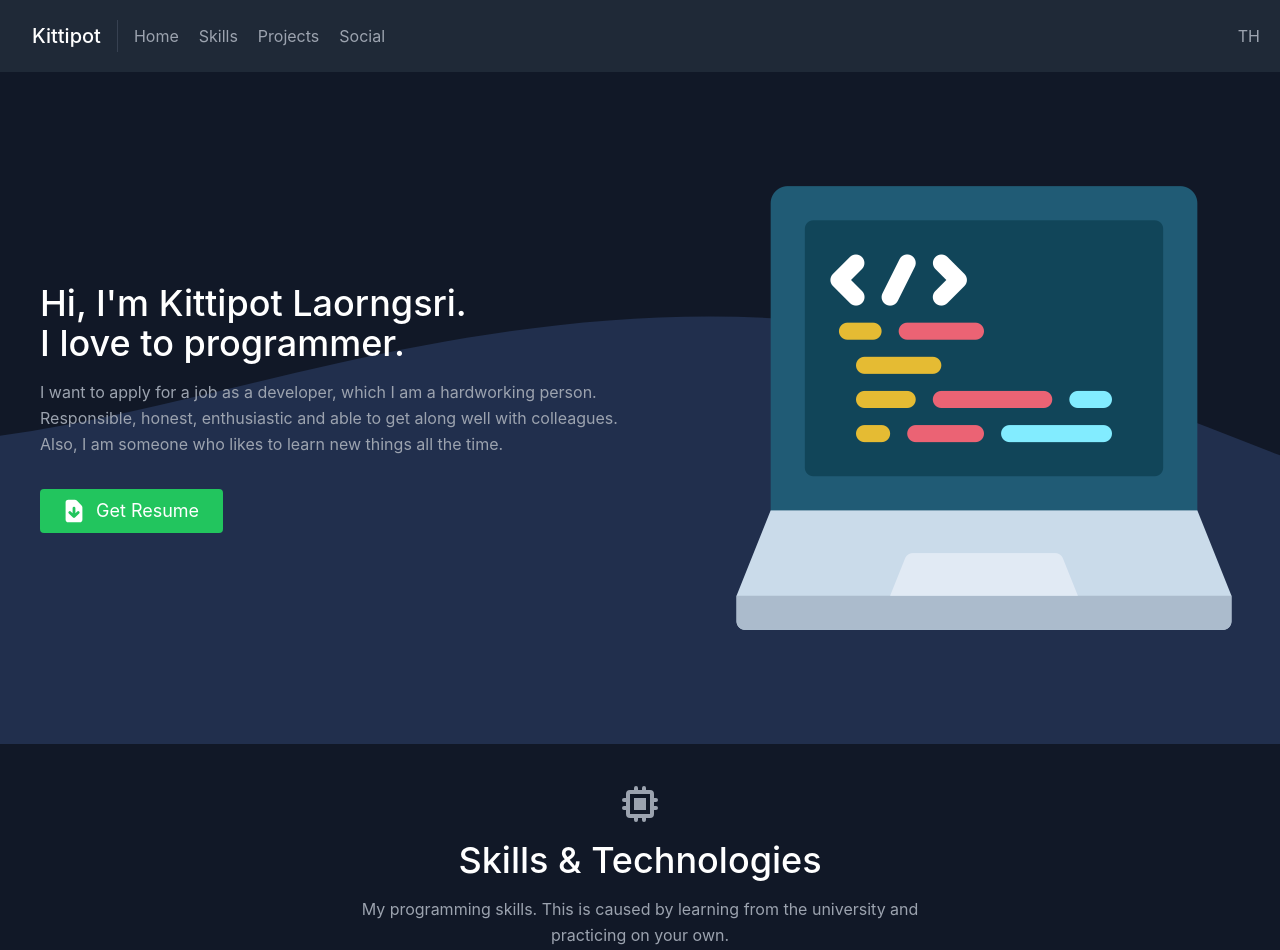
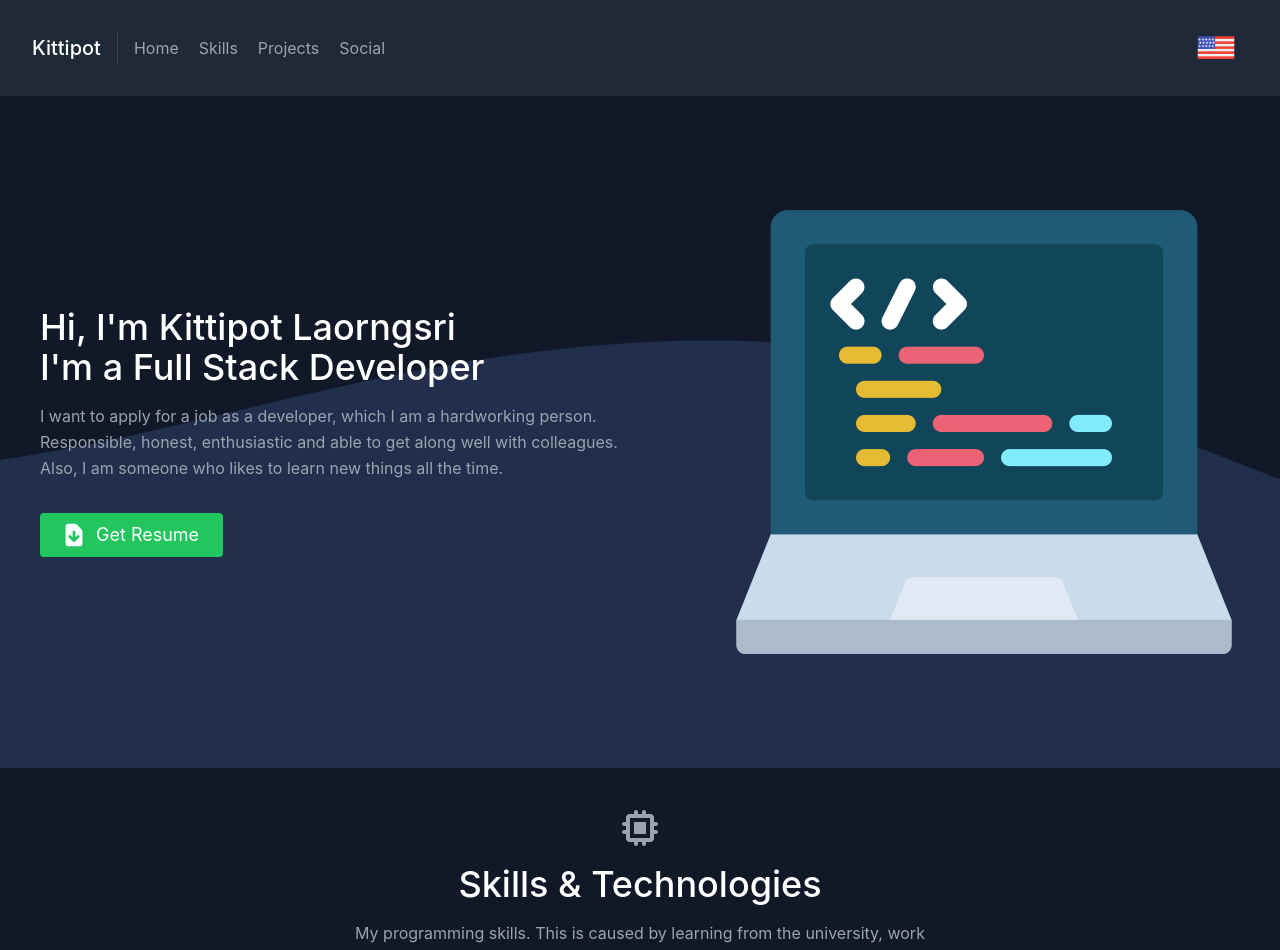
Before and after one commit to Kittipot321/kittipot321.github.io, a React (Create React App) app: page / in a window 1280 px wide. Shown: the top 950 px of the page. Built offline with nearby package versions, Linux system fonts and the light colour scheme; what i18next-xhr-backend would draw is missing.

Commit message:
add translation in thai language

```diff
--- a/src/components/About.js
+++ b/src/components/About.js
@@ -1,43 +1,44 @@
-import logo from '../logo.png'
-import Resume from '../assets/resume.pdf'
-import Portfolio from '../assets/portfolio.pdf'
-import Slide from 'react-reveal/Slide';
-import Fade from 'react-reveal/Fade';
+import logo from "../logo.png";
+import Resume from "../assets/resume.pdf";
+import Slide from "react-reveal/Slide";
+import Fade from "react-reveal/Fade";
 import { DocumentDownloadIcon, BriefcaseIcon } from "@heroicons/react/solid";
-import svgBackground from '../assets/wave.svg'
+import svgBackground from "../assets/wave.svg";
+import { useTranslation } from "react-i18next";
 function About() {
+  const { t } = useTranslation();
   return (
     <section>
       <div
         className="container-fluid bg-gray-900 mx-auto flex px-10 py-20 md:flex-row flex-col items-center"
         style={{
           backgroundImage: `url(${svgBackground})`,
-                    backgroundSize: 'cover',
-                    backgroundAttachment:'fixed',
-                    backgroundPosition: 'bottom',
-                    minHeight: '80vh', // Ensure the background covers the full viewport heights
+          backgroundSize: "cover",
+          backgroundAttachment: "fixed",
+          backgroundPosition: "bottom",
+          minHeight: "80vh", // Ensure the background covers the full viewport heights
         }}
       >
         <div className="lg:flex-grow md:w-1/2 lg:pr-24 md:pr-16 flex flex-col md:items-start md:text-left mb-16 md:mb-0 items-center text-center">
           <Slide left>
             <h1 className="title-font sm:text-4xl text-3xl mb-4 font-medium text-white">
-                            Hi, I'm Kittipot Laorngsri.
-                            <br className="hidden lg:inline-block" />I love to programmer.
+              {t("about.header_1")}
+              <br className="hidden lg:inline-block" />
+              {t("about.header_2")}
             </h1>
           </Slide>
           <Fade>
-                        <p className="mb-8 leading-relaxed">
-                            I want to apply for a job as a developer, which I am a hardworking person. Responsible, honest, enthusiastic and able to get along well with colleagues. Also, I am someone who likes to learn new things all the time.
-                        </p>
+            <p className="mb-8 leading-relaxed">{t("about.subtitle_1")}</p>
           </Fade>
           <div className="flex justify-center">
             <Fade bottom>
               <a
                 href={Resume}
                 className="transition inline-flex text-white bg-green-500 border-0 py-2 px-6 focus:outline-none hover:bg-green-600 rounded text-lg"
-                                download>
+                download
+              >
                 <DocumentDownloadIcon className="mr-2 -ml-1 w-7 h-7" />
-                                Get Resume
+                {t("about.get_resume_button")}
               </a>
             </Fade>
             {/* <Fade top>
@@ -63,4 +64,4 @@ function About() {
     </section>
   );
 }
-export default About
+export default About;
--- a/src/components/Footer.js
+++ b/src/components/Footer.js
@@ -1,8 +1,13 @@
-const presentDate = new Date().getFullYear()
+const presentDate = new Date().getFullYear();
 export default function Footer() {
   return (
-        <footer class="p-4 shadow md:flex md:items-center md:justify-between md:p-6 dark:bg-gray-800">
-            <span class="text-sm text-gray-500 sm:text-center dark:text-gray-400">© 2022 - {presentDate} <a href="https://kittipot.vercel.app/" class="hover:underline">Kittipot Laorngsri</a> All Rights Reserved.
+    <footer class="p-4 shadow md:flex md:items-center md:justify-between md:p-6 bg-gray-900">
+      <span class="text-sm text-gray-500 sm:text-center dark:text-gray-400">
+        © 2022 - {presentDate}{" "}
+        <a href="https://kittipot.vercel.app/" class="hover:underline">
+          Kittipot Laorngsri
+        </a>{" "}
+        All Rights Reserved.
       </span>
       <ul class="flex flex-wrap items-center mt-3 text-sm text-gray-500 dark:text-gray-400 sm:mt-0">
         {/* <li>
@@ -19,5 +24,5 @@ export default function Footer() {
                 </li> */}
       </ul>
     </footer>
-    )
+  );
 }
--- a/src/components/Navbar.js
+++ b/src/components/Navbar.js
@@ -1,5 +1,6 @@
 import { useTranslation } from "react-i18next";
 import SmoothscrollLink from "./SmoothscrollLink";
+import SwitchLanguages from "./common/SwitchLanguages";
 
 function Navbar() {
   const { t, i18n } = useTranslation();
@@ -21,17 +22,11 @@ function Navbar() {
           <SmoothscrollLink targetId={"projects"} title={t("navbar.nav3")} />
           <SmoothscrollLink targetId={"social"} title={t("navbar.nav4")} />
         </nav>
-                <nav className="flex flex-wrap items-center text-base" style={{cursor: "pointer"}}>
-                    {i18n.language === "th" ? (
-                        <div onClick={() => changeLanguage("en")}>
-                            EN
-                        </div>
-                    ): (
-                        <div onClick={() => changeLanguage("th")}>
-                            TH
-                        </div>
-                    )}
-
+        <nav
+          className="flex flex-wrap items-center text-base"
+          style={{ cursor: "pointer" }}
+        >
+          <SwitchLanguages />
         </nav>
         {/* <a
                     href="#contact"
@@ -43,4 +38,4 @@ function Navbar() {
     </header>
   );
 }
-export default Navbar
+export default Navbar;
--- a/src/components/Skills.js
+++ b/src/components/Skills.js
@@ -1,18 +1,20 @@
 import { BadgeCheckIcon, ChipIcon } from "@heroicons/react/solid";
 import React from "react";
 import { skills } from "../data/skills_data";
-import Fade from 'react-reveal/Fade';
+import Fade from "react-reveal/Fade";
+import { useTranslation } from "react-i18next";
 export default function Skills() {
+  const { t } = useTranslation();
   return (
-        <section id="skills" style={{scrollMarginTop: '50px'}}>
+    <section id="skills" style={{ scrollMarginTop: "50px" }}>
       <div className="container-fluid px-5 py-10 mx-auto bg-gray-900">
         <div className="text-center mb-20">
           <ChipIcon className="w-10 inline-block mb-4" />
           <h1 className="sm:text-4xl text-3xl font-medium title-font text-white mb-4">
-                        Skills &amp; Technologies
+            {t("skill.header")}
           </h1>
           <p className="text-base leading-relaxed xl:w-2/4 lg:w-3/4 mx-auto">
-                        My programming skills. This is caused by learning from the university and practicing on your own.
+            {t("skill.subtitle")}
           </p>
         </div>
         <div className="flex flex-wrap lg:w-4/5 sm:mx-auto sm:mb-2 -mx-2">
--- /dev/null
+++ b/src/components/common/IconImg.js
@@ -0,0 +1,3 @@
+export default function IconImg({ src, alt, className }) {
+  return <img src={src} alt={alt} className={className} />;
+}
--- /dev/null
+++ b/src/components/common/SwitchLanguages.js
@@ -0,0 +1,30 @@
+import { useTranslation } from "react-i18next";
+import IconImg from "./IconImg";
+import logoTH from "../../assets/icon/thai_icon.png";
+import logoEN from "../../assets/icon/usa_icon.png";
+
+export default function SwitchLanguages() {
+  const { i18n } = useTranslation();
+  const changeLanguage = (lng) => {
+    i18n.changeLanguage(lng);
+  };
+  return (
+    <div className="flex justify-center">
+      {i18n.language === "th" ? (
+        <div
+          onClick={() => changeLanguage("en")}
+          className="transition inline-flex text-white border-0 py-2 px-6 focus:outline-none rounded text-lg"
+        >
+          <IconImg src={logoTH} alt="thailand flag" className="w-10 h-10" />
+        </div>
+      ) : (
+        <div
+          onClick={() => changeLanguage("th")}
+          className="transition inline-flex text-white border-0 py-2 px-6 focus:outline-none rounded text-lg"
+        >
+          <IconImg src={logoEN} alt="usa flag" className="w-10 h-10" />
+        </div>
+      )}
+    </div>
+  );
+}
--- a/src/data/project_data.js
+++ b/src/data/project_data.js
@@ -1,27 +1,45 @@
-import Boron from '../assets/project-1.png'
-import TaxTop from '../assets/project-2.png'
-import GreenBlog from '../assets/project-3.png'
-import FreegameVue from '../assets/project-4.png'
-import Angkrit4u from '../assets/project-5.png'
-import SpaceXClone from '../assets/project-6.png'
-import whealthVitamin from '../assets/project-7.png'
-import GolfX from '../assets/project-8.png'
+import Boron from "../assets/project-1.png";
+import TaxTop from "../assets/project-2.png";
+import GreenBlog from "../assets/project-3.png";
+import FreegameVue from "../assets/project-4.png";
+import Angkrit4u from "../assets/project-5.png";
+import SpaceXClone from "../assets/project-6.png";
+import whealthVitamin from "../assets/project-7.png";
+import GolfX from "../assets/project-8.png";
 export const projects = [
+  // {
+  //   title: "E-Docs document management system",
+  //   subtitle: "ReactJS (Typescript), C# .NET API and Orcale SQL",
+  //   description: "???",
+  //   image: "https://picsum.photos/id/254/1200",
+  //   link: "#!",
+  //   year: 2024,
+  // },
+  // {
+  //   title: "DCC Project",
+  //   subtitle: "ReactJS (Typescript), C# .NET API and Orcale SQL",
+  //   description: "???",
+  //   image: "https://picsum.photos/id/204/1200",
+  //   link: "#!",
+  //   year: 2023,
+  // },
   {
     title: "B2C Customize Web",
-        subtitle: "ReactJS, NestJS and SQL",
-        description: "It's an e-commerce site focused on a health vitamin store, where you can receive an evaluation of the recommended vitamins for you.",
+    subtitle: "ReactJS, NestJS and Microsoft SQL",
+    description:
+      "It's an e-commerce site focused on a health vitamin store, where you can receive an evaluation of the recommended vitamins for you.",
     image: whealthVitamin,
     link: "https://whealthvitamin.com",
-        year: 2023
+    year: 2023,
   },
   {
     title: "GolfX NFT",
     subtitle: "NextJS (React), NestJS and SQL",
-        description: "It is a E-Commerce website about the business golf service in drive with a blockchain technology.",
+    description:
+      "It is a E-Commerce website about the business golf service in drive with a blockchain technology.",
     image: GolfX,
     link: "https://nft.golfx.world/",
-        year: 2023
+    year: 2023,
   },
   {
     title: "IT Faculty Project Exam Management System",
@@ -30,7 +48,7 @@ export const projects = [
       "It is a website about management exam project of  Faculty of Information Technology in KMITL.",
     image: Boron,
     link: "https://boron.it.kmitl.ac.th/",
-        year: 2022
+    year: 2022,
   },
   {
     title: "TaxTop",
@@ -39,7 +57,7 @@ export const projects = [
       "It is a simple web application to calculate personal income tax. Helping you plan your expenses.",
     image: TaxTop,
     link: "https://toptax.vercel.app",
-        year: 2022
+    year: 2022,
   },
   {
     title: "Vue Gamestore",
@@ -48,16 +66,17 @@ export const projects = [
       "It is a web application used to display free games. and learning to use the API using data from the freetogame API.",
     image: FreegameVue,
     link: "https://vue-gamestore.vercel.app",
-        year: 2022
+    year: 2022,
   },
   {
     title: "GreenBlog",
-        subtitle: "HTML, Bootstrap and Django",
+    subtitle:
+      "HTML, Bootstrap and Django with deployment on Heroku (Free plan is deprecated.)",
     description:
       "It is a web application to provide knowledge about nature for people who are interested in conservation of natural resources.",
     image: GreenBlog,
-        link: "http://kittipotblog.herokuapp.com",
-        year: 2022
+    link: "#!",
+    year: 2022,
   },
   {
     title: "SpaceX RocketApp",
@@ -66,7 +85,7 @@ export const projects = [
       "It is a Spacex web clone website for practicing website design and learning to use APIs from SpaceX public api.",
     image: SpaceXClone,
     link: "https://spacexrocketapp.vercel.app/SpaceXRocketApp",
-        year: 2021
+    year: 2021,
   },
   {
     title: "Angkrit4You",
@@ -75,6 +94,6 @@ export const projects = [
       "It is a web application to enable learners to effectively speak English in a variety of situations using basic conversation styles.",
     image: Angkrit4u,
     link: "https://angkrit4you.vercel.app",
-        year: 2019
+    year: 2019,
   },
 ];
--- a/src/locales/en/trans.json
+++ b/src/locales/en/trans.json
@@ -4,5 +4,23 @@
     "nav2": "Skills",
     "nav3": "Projects",
     "nav4": "Social"
+  },
+  "about": {
+    "header_1": "Hi, I'm Kittipot Laorngsri",
+    "header_2": "I'm a Full Stack Developer",
+    "subtitle_1": "I want to apply for a job as a developer, which I am a hardworking person. Responsible, honest, enthusiastic and able to get along well with colleagues. Also, I am someone who likes to learn new things all the time.",
+    "get_resume_button": "Get Resume"
+  },
+  "skill": {
+    "header": "Skills & Technologies",
+    "subtitle": "My programming skills. This is caused by learning from the university, work experience and practicing on your own."
+  },
+  "project": {
+    "header": "Apps I've Built",
+    "subtitle": "My project, which is based on programming from a university project, work experience, online courses and my hobby."
+  },
+  "social": {
+    "header": "Social",
+    "subtitle": "You can follow me on social media and contact me to email. I will share my work and my life."
   }
 }
--- a/src/locales/th/trans.json
+++ b/src/locales/th/trans.json
@@ -4,5 +4,23 @@
     "nav2": "ทักษะ",
     "nav3": "โปรเจคที่ฉันทำ",
     "nav4": "โซเชียล"
+  },
+  "about": {
+    "header_1": "สวัสดีครับ ผมท็อป",
+    "header_2": "ผมเป็น Full Stack Developer",
+    "subtitle_1": "ผมต้องการสมัครงานในตำแหน่งนักพัฒนาซอฟต์แวร์ ซึ่งผมเป็นคนขยัน รับผิดชอบ ซื่อสัตย์ กระตือรือร้น และสามารถเข้ากับเพื่อนร่วมงานได้ดี นอกจากนี้ผมยังเป็นคนที่ชอบเรียนรู้สิ่งใหม่ๆ ตลอดเวลา",
+    "get_resume_button": "ดาวน์โหลดเรซูเม่"
+  },
+  "skill": {
+    "header": "ทักษะและเทคโนโลยี",
+    "subtitle": "ทักษะการเขียนโปรแกรมของผม เกิดจากการเรียนรู้จากมหาวิทยาลัย, ประสบการณ์การทำงาน และการฝึกฝนด้วยตัวเอง"
+  },
+  "project": {
+    "header": "แอปพลิเคชันที่ผมสร้าง",
+    "subtitle": "โปรเจกต์ของผมซึ่งเป็นผลมาจากการเขียนโปรแกรมจากโปรเจกต์มหาวิทยาลัย ประสบการณ์การทำงาน คอร์สออนไลน์ และงานอดิเรกของผม"
+  },
+  "social": {
+    "header": "สังคมออนไลน์",
+    "subtitle": "คุณสามารถติดตามผมบนสื่อสังคมออนไลน์และติดต่อผมทางอีเมล ผมจะแบ่งปันผลงานและชีวิตของผม"
   }
 }
```
Also changed, not shown: src/components/Projects.js (+21 -13 lines), src/components/Socials.js (+11 -5 lines), src/data/socials_data.js (+10 -10 lines), src/assets/icon/thai_icon.png (added), src/assets/icon/usa_icon.png (added). Lines whose indentation alone changed are shown as unchanged.
